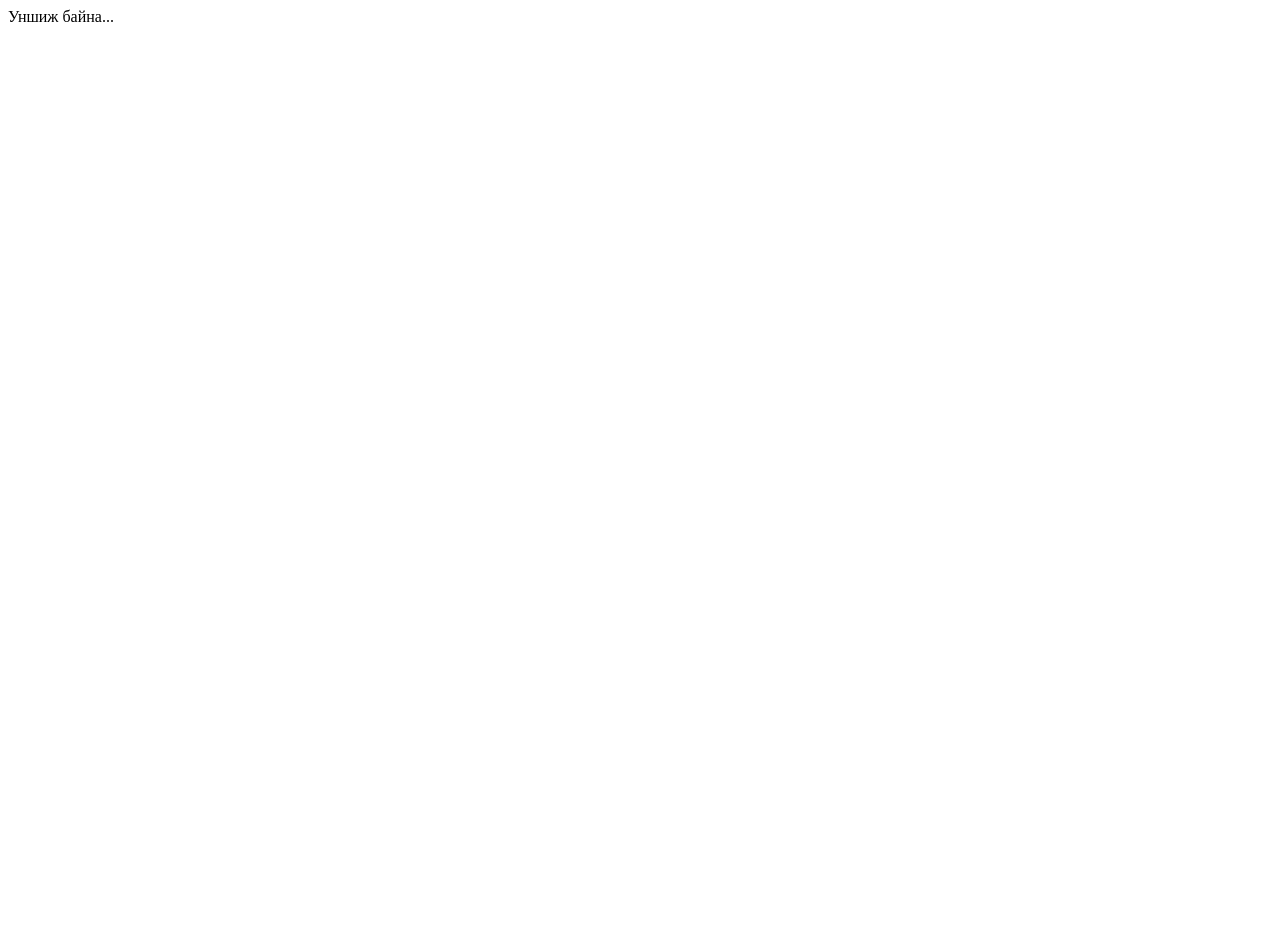
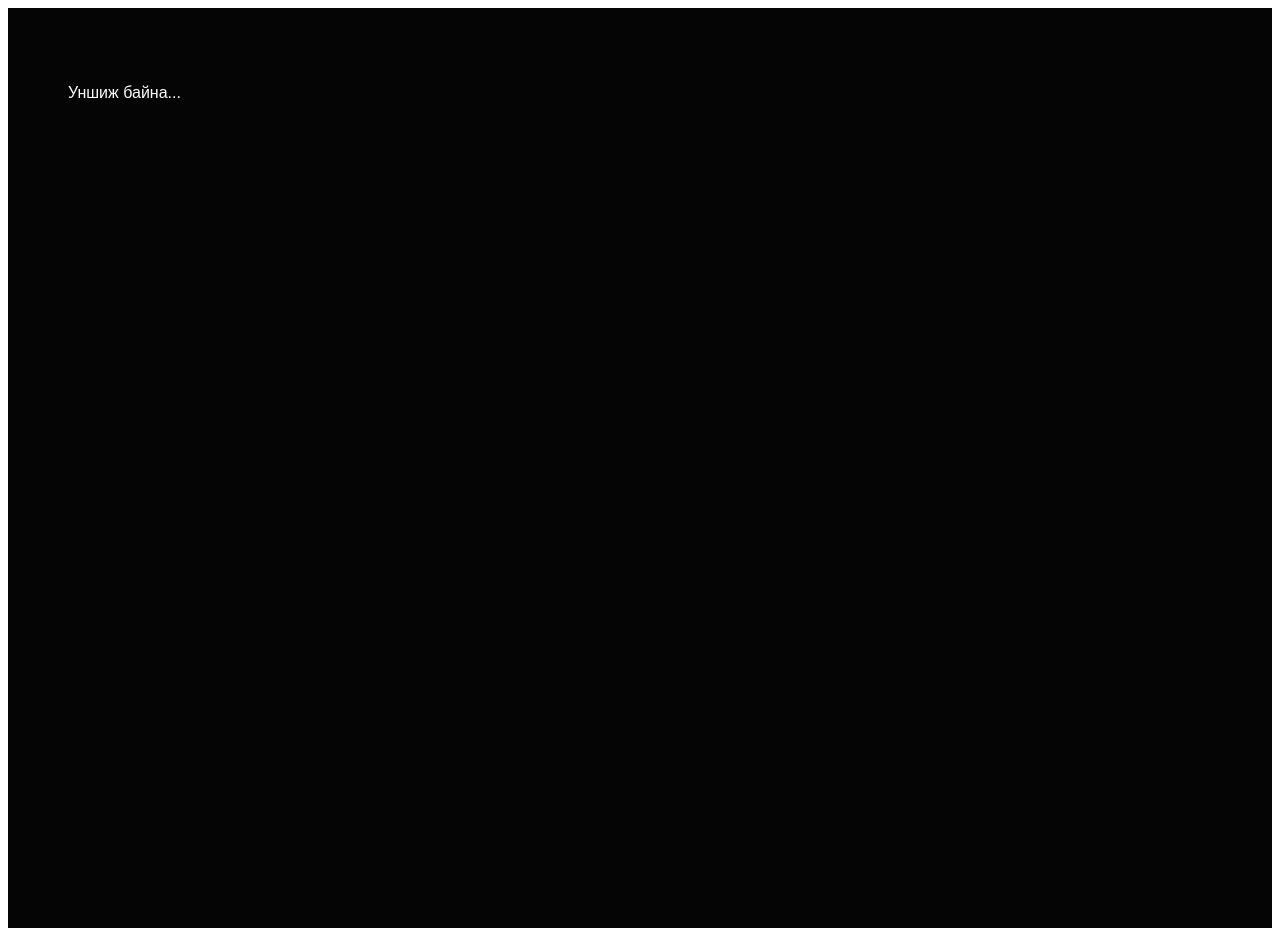
Before and after one commit to toogeemunkhtogtokh-ai/Anzaar-mn, a Next.js app: page /admin/edit/1 in a window 1280 px wide. Before the commit the page ends 800 px from the top, so only its background shows below. Built offline with nearby package versions, Linux system fonts and the light colour scheme.

Commit message:
Update page.js

```diff
--- a/app/admin/edit/[id]/page.js
+++ b/app/admin/edit/[id]/page.js
@@ -1,5 +1,6 @@
 "use client";
 
+import Link from "next/link";
 import { useEffect, useState } from "react";
 
 export default function EditPage({ params }) {
@@ -20,9 +21,20 @@ export default function EditPage({ params }) {
     const saved =
       JSON.parse(localStorage.getItem("anzaarArticles")) || [];
 
-    const updated = saved.map((item) =>
-      item.id === article.id ? article : item
-    );
+    const updated = saved.map((item) => {
+      if (item.id === article.id) {
+        return article;
+      }
+
+      if (article.featured) {
+        return {
+          ...item,
+          featured: false,
+        };
+      }
+
+      return item;
+    });
 
     localStorage.setItem(
       "anzaarArticles",
@@ -33,52 +45,183 @@ export default function EditPage({ params }) {
     window.location.href = "/admin";
   };
 
-  if (!article) return <div>Уншиж байна...</div>;
+  if (!article) {
+    return (
+      <main style={page}>
+        <p>Уншиж байна...</p>
+      </main>
+    );
+  }
 
   return (
-    <main style={{ padding: 40, color: "#fff", background: "#000", minHeight: "100vh" }}>
-      <h1>Нийтлэл засах</h1>
+    <main style={page}>
+      <section style={container}>
+        <Link href="/admin" style={backLink}>
+          ← Хяналтын самбар руу буцах
+        </Link>
+
+        <h1 style={title}>Нийтлэл засах</h1>
 
         <input
-        value={article.title}
+          value={article.title || ""}
           onChange={(e) =>
             setArticle({ ...article, title: e.target.value })
           }
+          placeholder="Нийтлэлийн гарчиг"
           style={input}
         />
 
+        <label style={checkboxBox}>
+          <input
+            type="checkbox"
+            checked={article.featured || false}
+            onChange={(e) =>
+              setArticle({
+                ...article,
+                featured: e.target.checked,
+              })
+            }
+            style={checkboxInput}
+          />
+          <span>Онцлох мэдээ болгох</span>
+        </label>
+
+        <input
+          type="file"
+          accept="image/*"
+          onChange={(e) => {
+            const file = e.target.files[0];
+            if (!file) return;
+
+            const reader = new FileReader();
+
+            reader.onloadend = () => {
+              setArticle({
+                ...article,
+                image: reader.result,
+              });
+            };
+
+            reader.readAsDataURL(file);
+          }}
+          style={input}
+        />
+
+        {article.image && (
+          <div style={previewBox}>
+            <p style={previewLabel}>Preview</p>
+            <img
+              src={article.image}
+              alt="preview"
+              style={{
+                width: "100%",
+                maxHeight: "320px",
+                objectFit: "cover",
+              }}
+            />
+          </div>
+        )}
+
         <textarea
-        value={article.content}
+          value={article.content || ""}
           onChange={(e) =>
             setArticle({ ...article, content: e.target.value })
           }
+          placeholder="Нийтлэлийн агуулга"
           style={textarea}
         />
 
         <button onClick={handleSave} style={button}>
           Хадгалах
         </button>
+      </section>
     </main>
   );
 }
 
+const page = {
+  minHeight: "100vh",
+  background: "#050505",
+  color: "#fff",
+  padding: "60px",
+  fontFamily: "Arial, sans-serif",
+};
+
+const container = {
+  maxWidth: "1000px",
+  margin: "0 auto",
+};
+
+const backLink = {
+  color: "#aaa",
+  textDecoration: "none",
+  display: "inline-block",
+  marginBottom: "30px",
+  fontSize: "18px",
+};
+
+const title = {
+  fontSize: "48px",
+  marginBottom: "30px",
+};
+
 const input = {
   width: "100%",
-  padding: 12,
-  marginBottom: 20,
+  padding: "18px",
+  marginBottom: "22px",
+  background: "#111",
+  border: "1px solid #222",
+  color: "#fff",
+  fontSize: "18px",
+};
+
+const checkboxBox = {
+  display: "flex",
+  alignItems: "center",
+  gap: "12px",
+  background: "#111",
+  border: "1px solid #222",
+  padding: "18px",
+  marginBottom: "22px",
+  color: "#fff",
+  fontSize: "18px",
+};
+
+const checkboxInput = {
+  width: "18px",
+  height: "18px",
+};
+
+const previewBox = {
+  border: "1px solid #222",
+  background: "#0d0d0d",
+  padding: "28px",
+  marginBottom: "22px",
+};
+
+const previewLabel = {
+  color: "#777",
+  textTransform: "uppercase",
+  fontSize: "12px",
+  letterSpacing: "1px",
 };
 
 const textarea = {
   width: "100%",
-  height: 300,
-  padding: 12,
-  marginBottom: 20,
+  height: "320px",
+  padding: "18px",
+  marginBottom: "22px",
+  background: "#111",
+  border: "1px solid #222",
+  color: "#fff",
+  fontSize: "18px",
 };
 
 const button = {
   background: "#e11",
   color: "#fff",
   border: "none",
-  padding: "12px 24px",
+  padding: "16px 28px",
   cursor: "pointer",
+  fontSize: "18px",
 };
```
Lines whose indentation alone changed are shown as unchanged.
